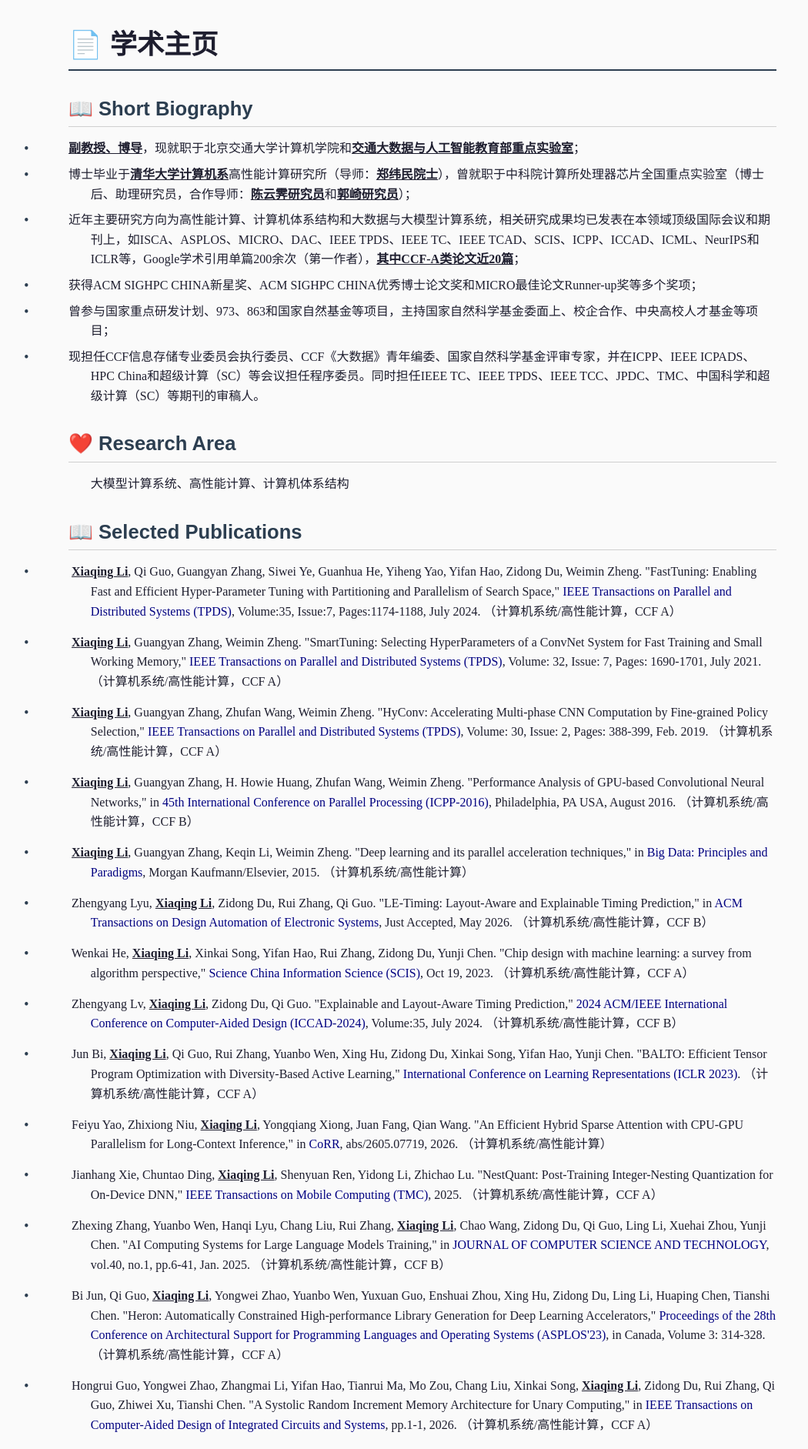
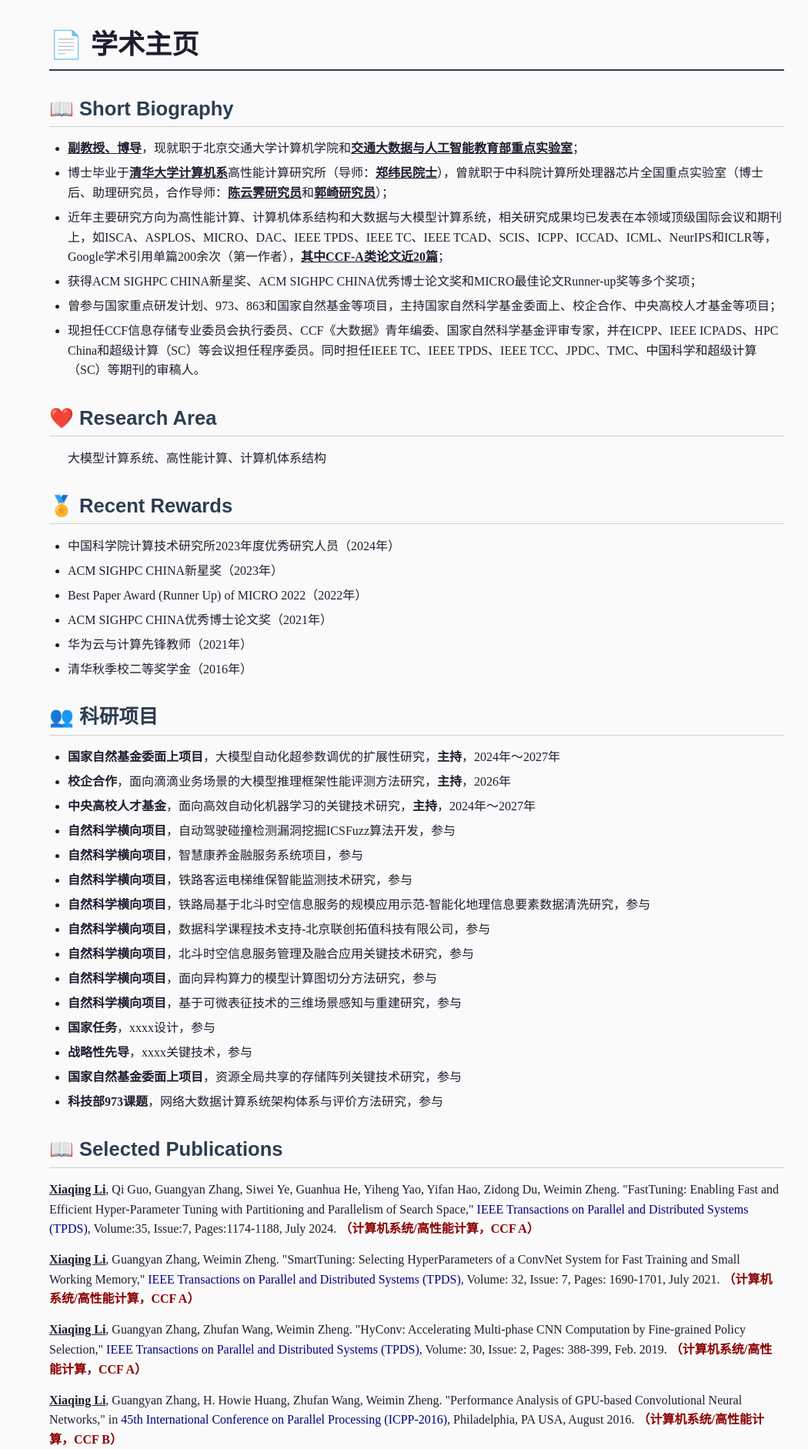
Before and after one commit to mlsys-research-jedy/mlsys-research-jedy.github.io, a Jekyll site: the page index.html, which Jekyll copies as it is, in a window 1280 px wide. Shown: the top 1883 px of the page at 77% size, without its empty margins (91-1141 px from the left). Built offline with Jekyll 4.4.1, drawn with Linux system fonts in a browser that asks for light colours.

Commit message:
Update index.html

```diff
--- a/index.html
+++ b/index.html
@@ -14,7 +14,7 @@
             font-family: "Times New Roman", "SimHei", "黑体", "Microsoft YaHei", serif;
             max-width: 1000px;
             margin: 30px auto;
-            padding: 0 40px;   /* 增加左右内边距，使内容不贴边 */
+            padding: 0 30px 0 15px;   /* 左边距减小，整体左移 */
             line-height: 1.6;
             color: #1e1e2f;
             background-color: #fafafa;
@@ -39,29 +39,19 @@
             margin-bottom: 0.6em;
             color: #2c3e50;
         }
-        /* 列表样式：保留项目符号，但增加左侧缩进 */
+        /* 普通列表：使用原生圆点，缩进调小，圆点与文字间距适中 */
         ul {
-            list-style: none;
-            padding-left: 0;
+            list-style-type: disc;
+            padding-left: 1.5em;   /* 控制整体缩进，圆点位置随之前移，但圆点与文字间距默认 */
+            margin: 0;
         }
         ul li {
-            margin-bottom: 0.5em;
-            padding-left: 1.8em;   /* 调整缩进，使项目符号与文字距离适中 */
-            text-indent: -1.8em;   /* 与 padding-left 保持一致 */
+            margin-bottom: 0.4em;
         }
-        ul li::before {
-            content: "•";
-            color: #2c3e50;
-            font-weight: bold;
-            display: inline-block;
-            width: 1.8em;
-            margin-left: -1.8em;
-        }
-        /* 论文条目特殊样式，同样调整缩进 */
+        /* 论文条目（不使用圆点） */
         .paper-item {
             margin-bottom: 0.9em;
-            padding-left: 1.8em;
-            text-indent: -1.8em;
+            padding-left: 0;       /* 无额外缩进 */
         }
         .paper-item .authors {
             font-weight: normal;
@@ -71,10 +61,12 @@
             text-decoration: underline;
         }
         .paper-item .venue {
-            color: #000080;   /* 深蓝色 */
+            color: #000080;   /* 深蓝色期刊名 */
         }
-        .paper-item .highlight {
-            font-weight: normal;   /* 不再加粗，因为括号内容已统一 */
+        /* 论文分类标注：加粗、深红色 */
+        .paper-item .ccf {
+            font-weight: bold;
+            color: #8B0000;   /* 深红色 */
         }
         .bold {
             font-weight: bold;
@@ -85,9 +77,6 @@
         .italic {
             font-style: italic;
         }
-        .blue-venue {
-            color: #000080;
-        }
         .footer {
             margin-top: 2.5em;
             border-top: 1px solid #ddd;
@@ -97,7 +86,8 @@
             text-align: center;
         }
         @media (max-width: 600px) {
-            body { padding: 0 20px; }
+            body { padding: 0 15px 0 10px; }
+            ul { padding-left: 1.2em; }
         }
     </style>
 </head>
@@ -121,165 +111,198 @@
     <!-- ==================== Research Area ==================== -->
     <div class="section">
         <div class="section-title">❤️ Research Area</div>
-        <p style="padding-left:1.8em;">大模型计算系统、高性能计算、计算机体系结构</p>
+        <p style="padding-left:1.5em;">大模型计算系统、高性能计算、计算机体系结构</p>
+    </div>
+
+    <!-- ==================== Recent Rewards ==================== -->
+    <div class="section">
+        <div class="section-title">🏅 Recent Rewards</div>
+        <ul>
+            <li>中国科学院计算技术研究所2023年度优秀研究人员（2024年）</li>
+            <li>ACM SIGHPC CHINA新星奖（2023年）</li>
+            <li>Best Paper Award (Runner Up) of MICRO 2022（2022年）</li>
+            <li>ACM SIGHPC CHINA优秀博士论文奖（2021年）</li>
+            <li>华为云与计算先锋教师（2021年）</li>
+            <li>清华秋季校二等奖学金（2016年）</li>
+        </ul>
+    </div>
+
+    <!-- ==================== 科研项目 ==================== -->
+    <div class="section">
+        <div class="section-title">👥 科研项目</div>
+        <ul>
+            <li><span class="bold">国家自然基金委面上项目</span>，大模型自动化超参数调优的扩展性研究，<span class="bold">主持</span>，2024年～2027年</li>
+            <li><span class="bold">校企合作</span>，面向滴滴业务场景的大模型推理框架性能评测方法研究，<span class="bold">主持</span>，2026年</li>
+            <li><span class="bold">中央高校人才基金</span>，面向高效自动化机器学习的关键技术研究，<span class="bold">主持</span>，2024年～2027年</li>
+            <li><span class="bold">自然科学横向项目</span>，自动驾驶碰撞检测漏洞挖掘ICSFuzz算法开发，参与</li>
+            <li><span class="bold">自然科学横向项目</span>，智慧康养金融服务系统项目，参与</li>
+            <li><span class="bold">自然科学横向项目</span>，铁路客运电梯维保智能监测技术研究，参与</li>
+            <li><span class="bold">自然科学横向项目</span>，铁路局基于北斗时空信息服务的规模应用示范-智能化地理信息要素数据清洗研究，参与</li>
+            <li><span class="bold">自然科学横向项目</span>，数据科学课程技术支持-北京联创拓值科技有限公司，参与</li>
+            <li><span class="bold">自然科学横向项目</span>，北斗时空信息服务管理及融合应用关键技术研究，参与</li>
+            <li><span class="bold">自然科学横向项目</span>，面向异构算力的模型计算图切分方法研究，参与</li>
+            <li><span class="bold">自然科学横向项目</span>，基于可微表征技术的三维场景感知与重建研究，参与</li>
+            <li><span class="bold">国家任务</span>，xxxx设计，参与</li>
+            <li><span class="bold">战略性先导</span>，xxxx关键技术，参与</li>
+            <li><span class="bold">国家自然基金委面上项目</span>，资源全局共享的存储阵列关键技术研究，参与</li>
+            <li><span class="bold">科技部973课题</span>，网络大数据计算系统架构体系与评价方法研究，参与</li>
+        </ul>
     </div>
 
     <!-- ==================== Selected Publications ==================== -->
     <div class="section">
         <div class="section-title">📖 Selected Publications</div>
-        <ul style="list-style:none; padding-left:0;">
-            <!-- 每篇论文的括号内容已统一为 (计算机系统/高性能计算，CCF X) 或无CCF -->
-            <li class="paper-item">
+        <!-- 论文不使用列表圆点，直接每个条目为独立块 -->
+        <div class="paper-item">
             <span class="authors"><span class="self">Xiaqing Li</span>, Qi Guo, Guangyan Zhang, Siwei Ye, Guanhua He, Yiheng Yao, Yifan Hao, Zidong Du, Weimin Zheng</span>.
             "FastTuning: Enabling Fast and Efficient Hyper-Parameter Tuning with Partitioning and Parallelism of Search Space,"
             <span class="venue">IEEE Transactions on Parallel and Distributed Systems (TPDS)</span>, Volume:35, Issue:7, Pages:1174-1188, July 2024.
-                <span class="highlight">（计算机系统/高性能计算，CCF A）</span>
-            </li>
-            <li class="paper-item">
+            <span class="ccf">（计算机系统/高性能计算，CCF A）</span>
+        </div>
+        <div class="paper-item">
             <span class="authors"><span class="self">Xiaqing Li</span>, Guangyan Zhang, Weimin Zheng</span>.
             "SmartTuning: Selecting HyperParameters of a ConvNet System for Fast Training and Small Working Memory,"
             <span class="venue">IEEE Transactions on Parallel and Distributed Systems (TPDS)</span>, Volume: 32, Issue: 7, Pages: 1690-1701, July 2021.
-                <span class="highlight">（计算机系统/高性能计算，CCF A）</span>
-            </li>
-            <li class="paper-item">
+            <span class="ccf">（计算机系统/高性能计算，CCF A）</span>
+        </div>
+        <div class="paper-item">
             <span class="authors"><span class="self">Xiaqing Li</span>, Guangyan Zhang, Zhufan Wang, Weimin Zheng</span>.
             "HyConv: Accelerating Multi-phase CNN Computation by Fine-grained Policy Selection,"
             <span class="venue">IEEE Transactions on Parallel and Distributed Systems (TPDS)</span>, Volume: 30, Issue: 2, Pages: 388-399, Feb. 2019.
-                <span class="highlight">（计算机系统/高性能计算，CCF A）</span>
-            </li>
-            <li class="paper-item">
+            <span class="ccf">（计算机系统/高性能计算，CCF A）</span>
+        </div>
+        <div class="paper-item">
             <span class="authors"><span class="self">Xiaqing Li</span>, Guangyan Zhang, H. Howie Huang, Zhufan Wang, Weimin Zheng</span>.
             "Performance Analysis of GPU-based Convolutional Neural Networks," in
             <span class="venue">45th International Conference on Parallel Processing (ICPP-2016)</span>, Philadelphia, PA USA, August 2016.
-                <span class="highlight">（计算机系统/高性能计算，CCF B）</span>
-            </li>
-            <li class="paper-item">
+            <span class="ccf">（计算机系统/高性能计算，CCF B）</span>
+        </div>
+        <div class="paper-item">
             <span class="authors"><span class="self">Xiaqing Li</span>, Guangyan Zhang, Keqin Li, Weimin Zheng</span>.
             "Deep learning and its parallel acceleration techniques," in
             <span class="venue">Big Data: Principles and Paradigms</span>, Morgan Kaufmann/Elsevier, 2015.
-                <span class="highlight">（计算机系统/高性能计算）</span>
-            </li>
-            <li class="paper-item">
+            <span class="ccf">（计算机系统/高性能计算）</span>
+        </div>
+        <div class="paper-item">
             <span class="authors">Zhengyang Lyu, <span class="self">Xiaqing Li</span>, Zidong Du, Rui Zhang, Qi Guo</span>.
             "LE-Timing: Layout-Aware and Explainable Timing Prediction," in
             <span class="venue">ACM Transactions on Design Automation of Electronic Systems</span>, Just Accepted, May 2026.
-                <span class="highlight">（计算机系统/高性能计算，CCF B）</span>
-            </li>
-            <li class="paper-item">
+            <span class="ccf">（计算机系统/高性能计算，CCF B）</span>
+        </div>
+        <div class="paper-item">
             <span class="authors">Wenkai He, <span class="self">Xiaqing Li</span>, Xinkai Song, Yifan Hao, Rui Zhang, Zidong Du, Yunji Chen</span>.
             "Chip design with machine learning: a survey from algorithm perspective,"
             <span class="venue">Science China Information Science (SCIS)</span>, Oct 19, 2023.
-                <span class="highlight">（计算机系统/高性能计算，CCF A）</span>
-            </li>
-            <li class="paper-item">
+            <span class="ccf">（计算机系统/高性能计算，CCF A）</span>
+        </div>
+        <div class="paper-item">
             <span class="authors">Zhengyang Lv, <span class="self">Xiaqing Li</span>, Zidong Du, Qi Guo</span>.
             "Explainable and Layout-Aware Timing Prediction,"
             <span class="venue">2024 ACM/IEEE International Conference on Computer-Aided Design (ICCAD-2024)</span>, Volume:35, July 2024.
-                <span class="highlight">（计算机系统/高性能计算，CCF B）</span>
-            </li>
-            <li class="paper-item">
+            <span class="ccf">（计算机系统/高性能计算，CCF B）</span>
+        </div>
+        <div class="paper-item">
             <span class="authors">Jun Bi, <span class="self">Xiaqing Li</span>, Qi Guo, Rui Zhang, Yuanbo Wen, Xing Hu, Zidong Du, Xinkai Song, Yifan Hao, Yunji Chen</span>.
             "BALTO: Efficient Tensor Program Optimization with Diversity-Based Active Learning,"
             <span class="venue">International Conference on Learning Representations (ICLR 2023)</span>.
-                <span class="highlight">（计算机系统/高性能计算，CCF A）</span>
-            </li>
-            <li class="paper-item">
+            <span class="ccf">（计算机系统/高性能计算，CCF A）</span>
+        </div>
+        <div class="paper-item">
             <span class="authors">Feiyu Yao, Zhixiong Niu, <span class="self">Xiaqing Li</span>, Yongqiang Xiong, Juan Fang, Qian Wang</span>.
             "An Efficient Hybrid Sparse Attention with CPU-GPU Parallelism for Long-Context Inference," in
             <span class="venue">CoRR</span>, abs/2605.07719, 2026.
-                <span class="highlight">（计算机系统/高性能计算）</span>
-            </li>
-            <li class="paper-item">
+            <span class="ccf">（计算机系统/高性能计算）</span>
+        </div>
+        <div class="paper-item">
             <span class="authors">Jianhang Xie, Chuntao Ding, <span class="self">Xiaqing Li</span>, Shenyuan Ren, Yidong Li, Zhichao Lu</span>.
             "NestQuant: Post-Training Integer-Nesting Quantization for On-Device DNN,"
             <span class="venue">IEEE Transactions on Mobile Computing (TMC)</span>, 2025.
-                <span class="highlight">（计算机系统/高性能计算，CCF A）</span>
-            </li>
-            <li class="paper-item">
+            <span class="ccf">（计算机系统/高性能计算，CCF A）</span>
+        </div>
+        <div class="paper-item">
             <span class="authors">Zhexing Zhang, Yuanbo Wen, Hanqi Lyu, Chang Liu, Rui Zhang, <span class="self">Xiaqing Li</span>, Chao Wang, Zidong Du, Qi Guo, Ling Li, Xuehai Zhou, Yunji Chen</span>.
             "AI Computing Systems for Large Language Models Training," in
             <span class="venue">JOURNAL OF COMPUTER SCIENCE AND TECHNOLOGY</span>, vol.40, no.1, pp.6-41, Jan. 2025.
-                <span class="highlight">（计算机系统/高性能计算，CCF B）</span>
-            </li>
-            <li class="paper-item">
+            <span class="ccf">（计算机系统/高性能计算，CCF B）</span>
+        </div>
+        <div class="paper-item">
             <span class="authors">Bi Jun, Qi Guo, <span class="self">Xiaqing Li</span>, Yongwei Zhao, Yuanbo Wen, Yuxuan Guo, Enshuai Zhou, Xing Hu, Zidong Du, Ling Li, Huaping Chen, Tianshi Chen</span>.
             "Heron: Automatically Constrained High-performance Library Generation for Deep Learning Accelerators,"
             <span class="venue">Proceedings of the 28th Conference on Architectural Support for Programming Languages and Operating Systems (ASPLOS'23)</span>, in Canada, Volume 3: 314-328.
-                <span class="highlight">（计算机系统/高性能计算，CCF A）</span>
-            </li>
-            <li class="paper-item">
+            <span class="ccf">（计算机系统/高性能计算，CCF A）</span>
+        </div>
+        <div class="paper-item">
             <span class="authors">Hongrui Guo, Yongwei Zhao, Zhangmai Li, Yifan Hao, Tianrui Ma, Mo Zou, Chang Liu, Xinkai Song, <span class="self">Xiaqing Li</span>, Zidong Du, Rui Zhang, Qi Guo, Zhiwei Xu, Tianshi Chen</span>.
             "A Systolic Random Increment Memory Architecture for Unary Computing," in
             <span class="venue">IEEE Transactions on Computer-Aided Design of Integrated Circuits and Systems</span>, pp.1-1, 2026.
-                <span class="highlight">（计算机系统/高性能计算，CCF A）</span>
-            </li>
-            <li class="paper-item">
+            <span class="ccf">（计算机系统/高性能计算，CCF A）</span>
+        </div>
+        <div class="paper-item">
             <span class="authors">Chongxiao Li, Di Huang, Pengwei Jin, Tianyun Ma, Husheng Han, Shuyao Cheng, Yifan Hao, Yongwei Zhao, Guanglin Xu, Zidong Du, Rui Zhang, <span class="self">Xiaqing Li</span>, Yuanbo Wen, Xing Hu, Qi Guo</span>.
             "AGON: Automated Design Framework for Customizing Processors From ISA Documents," in
             <span class="venue">IEEE Transactions on Computer-Aided Design of Integrated Circuits and Systems</span>, vol.45, no.5, pp.2362-2375, 2026.
-                <span class="highlight">（计算机系统/高性能计算，CCF A）</span>
-            </li>
-            <li class="paper-item">
+            <span class="ccf">（计算机系统/高性能计算，CCF A）</span>
+        </div>
+        <div class="paper-item">
             <span class="authors">Haochen Li, Rui Zhang, Hantao Yao, Xin Zhang, Yifan Hao, Xinkai Song, <span class="self">Xiaqing Li</span>, Yongwei Zhao, Yunji Chen, Ling Li</span>.
             "DA-Ada: Learning Domain-Aware Adapter for Domain Adaptive Object Detection,"
             <span class="venue">Advances in Neural Information Processing Systems 37 (NeurIPS)</span>, 2024.
-                <span class="highlight">（计算机系统/高性能计算，CCF A）</span>
-            </li>
-            <li class="paper-item">
+            <span class="ccf">（计算机系统/高性能计算，CCF A）</span>
+        </div>
+        <div class="paper-item">
             <span class="authors">Yi Chen, Yongwei Zhao, Yifan Hao, Yuntao Dai, Yang Liu, Rui Zhang, Mo Zou, Yuanbo Wen, Xinkai Song, <span class="self">Xiaqing Li</span>, Xing Hu, Zidong Du, Huaping Chen, Qi Guo, Tianshi Chen</span>.
             "EMP: Efficient 4-bit Matrix Unit via Primitivization,"
             <span class="venue">The 57th ACM/IEEE International Symposium on Microarchitecture (MICRO 2024)</span>.
-                <span class="highlight">（计算机系统/高性能计算，CCF A）</span>
-            </li>
-            <li class="paper-item">
+            <span class="ccf">（计算机系统/高性能计算，CCF A）</span>
+        </div>
+        <div class="paper-item">
             <span class="authors">Husheng Han, Xinyao Zheng, Yifan Hao, Ling Liang, Erhu Feng, Jianan Mu, <span class="self">Xiaqing Li</span>, Tianyun Ma, Pengwei Jin, Yuanbo Wen, Xinkai Song, Zidong Du, Qi Guo, Xing Hu</span>.
             "TensorTEE: Unified Granularity Heterogeneous TEE for Efficient Secure Collaborative Computing,"
             <span class="venue">Proceedings of the 28th Conference on Architectural Support for Programming Languages and Operating Systems (ASPLOS'24)</span>.
-                <span class="highlight">（计算机系统/高性能计算，CCF A）</span>
-            </li>
-            <li class="paper-item">
+            <span class="ccf">（计算机系统/高性能计算，CCF A）</span>
+        </div>
+        <div class="paper-item">
             <span class="authors">Shuyao Cheng, Chongxiao Li, Zidong Du, Rui Zhang, Xing Hu, <span class="self">Xiaqing Li</span>, Guanglin Xu, Yuanbo Wen, Qi Guo</span>.
             "Revisiting Automatic Pipelining: Gate-level Forwarding and Speculation,"
             <span class="venue">Design Automation Conference 2024 (DAC'24)</span>, July 2024.
-                <span class="highlight">（计算机系统/高性能计算，CCF A）</span>
-            </li>
-            <li class="paper-item">
+            <span class="ccf">（计算机系统/高性能计算，CCF A）</span>
+        </div>
+        <div class="paper-item">
             <span class="authors">Weihao Kong, Yifan Hao, Yongwei Zhao, Xinkai Song, <span class="self">Xiaqing Li</span>, Mo Zou, Rui Zhang, Xing Hu, Wei Li, Zidong Du, Qi Guo, Zhiwei Xu, Tianshi Chen</span>.
             "DiffBoost: Full-Network Differential Acceleration for Diffusion Models,"
             <span class="venue">The 51st Annual International Symposium on Computer Architecture 2024 (ISCA '24)</span>.
-                <span class="highlight">（计算机系统/高性能计算，CCF A）</span>
-            </li>
-            <li class="paper-item">
+            <span class="ccf">（计算机系统/高性能计算，CCF A）</span>
+        </div>
+        <div class="paper-item">
             <span class="authors">Hongrui Guo, Yongwei Zhao, Zhangmai Li, Yifan Hao, Chang Liu, Xinkai Song, <span class="self">Xiaqing Li</span>, Zidong Du, Rui Zhang, Qi Guo, Tianshi Chen, Zhiwei Xu</span>.
             "Cambricon-U: A Systolic Random Increment Memory Architecture for Unary Computing,"
             <span class="venue">The 56th ACM/IEEE International Symposium on Microarchitecture (MICRO 2023)</span>.
-                <span class="highlight">（计算机系统/高性能计算，CCF A）</span>
-            </li>
-            <li class="paper-item">
+            <span class="ccf">（计算机系统/高性能计算，CCF A）</span>
+        </div>
+        <div class="paper-item">
             <span class="authors">Yifan Hao, Yongwei Zhao, Chenxiao Liu, Zidong Du, Shuyao Cheng, <span class="self">Xiaqing Li</span>, Xing Hu, Qi Guo, Zhiwei Xu, Tianshi Chen</span>.
             "Cambricon-P: A Bitflow Architecture for Arbitrary Precision Computing,"
             <span class="venue">The 55th ACM/IEEE International Symposium on Microarchitecture (MICRO 2022)</span>.
-                <span class="highlight">（计算机系统/高性能计算，CCF A）</span>
-            </li>
-            <li class="paper-item">
+            <span class="ccf">（计算机系统/高性能计算，CCF A）</span>
+        </div>
+        <div class="paper-item">
             <span class="authors">Yuanbo Wen, Qi Guo, Qiang Fu, <span class="self">Xiaqing Li</span>, Jianxing Xu, Yanlin Tang, Yongwei Zhao, Xing Hu, Zidong Du, Ling Li, Chao Wang, Xuehai Zhou, Yunji Chen</span>.
             "BabelTower: Learning to Auto-parallelized Program Translation,"
             <span class="venue">International Conference on Machine Learning (ICML)</span>, July 2022.
-                <span class="highlight">（计算机系统/高性能计算，CCF A）</span>
-            </li>
-            <li class="paper-item">
+            <span class="ccf">（计算机系统/高性能计算，CCF A）</span>
+        </div>
+        <div class="paper-item">
             <span class="authors">Bao Zhenshan, Guo Junnan, <span class="self">Xiaqing Li</span>, Zhang Wenbo</span>.
             "MSCU: Accelerating CNN Inference with Multiple Sizes of Compute Unit on FPGAs,"
             <span class="venue">IEEE MCSoC</span>, 2021.
-                <span class="highlight">（计算机系统/高性能计算）</span>
-            </li>
-            <li class="paper-item">
+            <span class="ccf">（计算机系统/高性能计算）</span>
+        </div>
+        <div class="paper-item">
             <span class="authors">Juan Fang, Di Zhang, <span class="self">Xiaqing Li</span></span>.
             "ParRouting: An Efficient Area Partition-Based Congestion-Aware Routing Algorithm for NoCs,"
             <span class="venue">Micromachines</span>, 2020, 11(12).
-                <span class="highlight">（计算机系统/高性能计算，SCI三区）</span>
-            </li>
-        </ul>
+            <span class="ccf">（计算机系统/高性能计算，SCI三区）</span>
+        </div>
     </div>
 
     <div class="footer">
```
Lines whose indentation alone changed are shown as unchanged.
